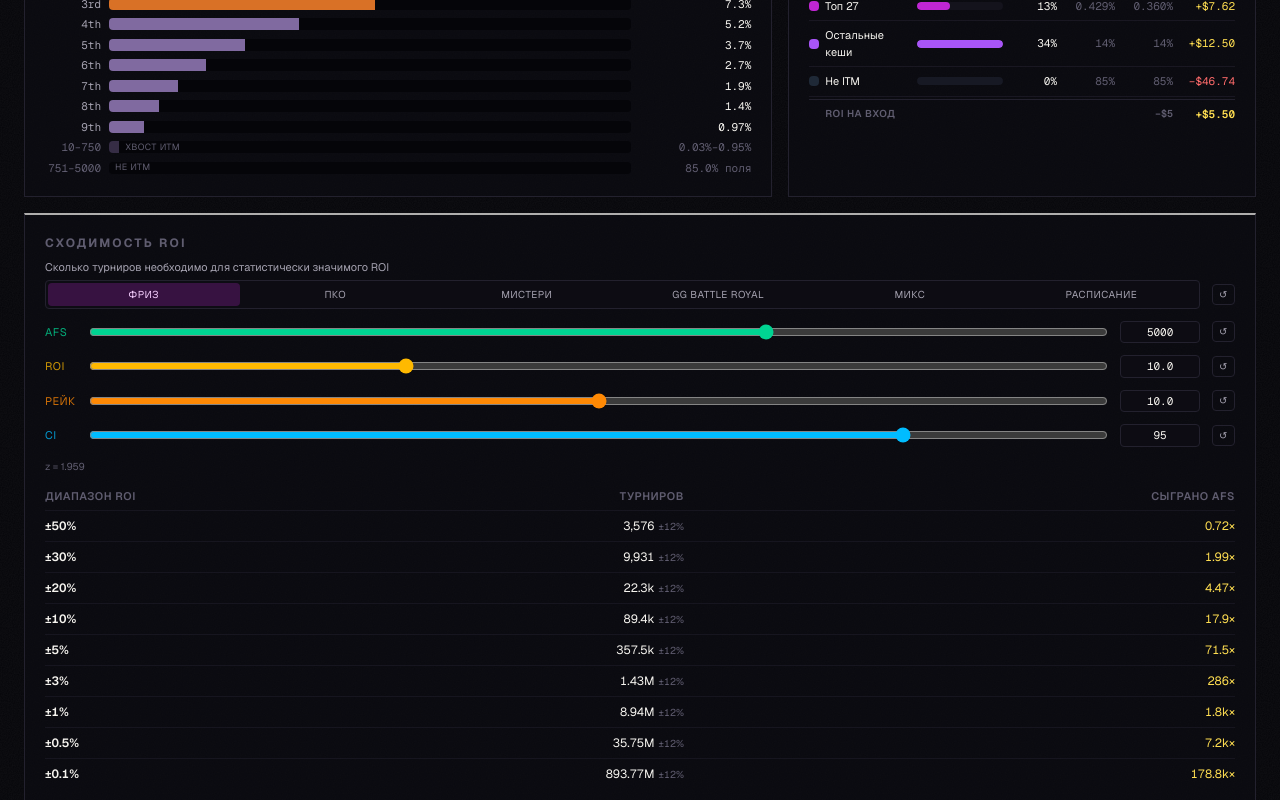
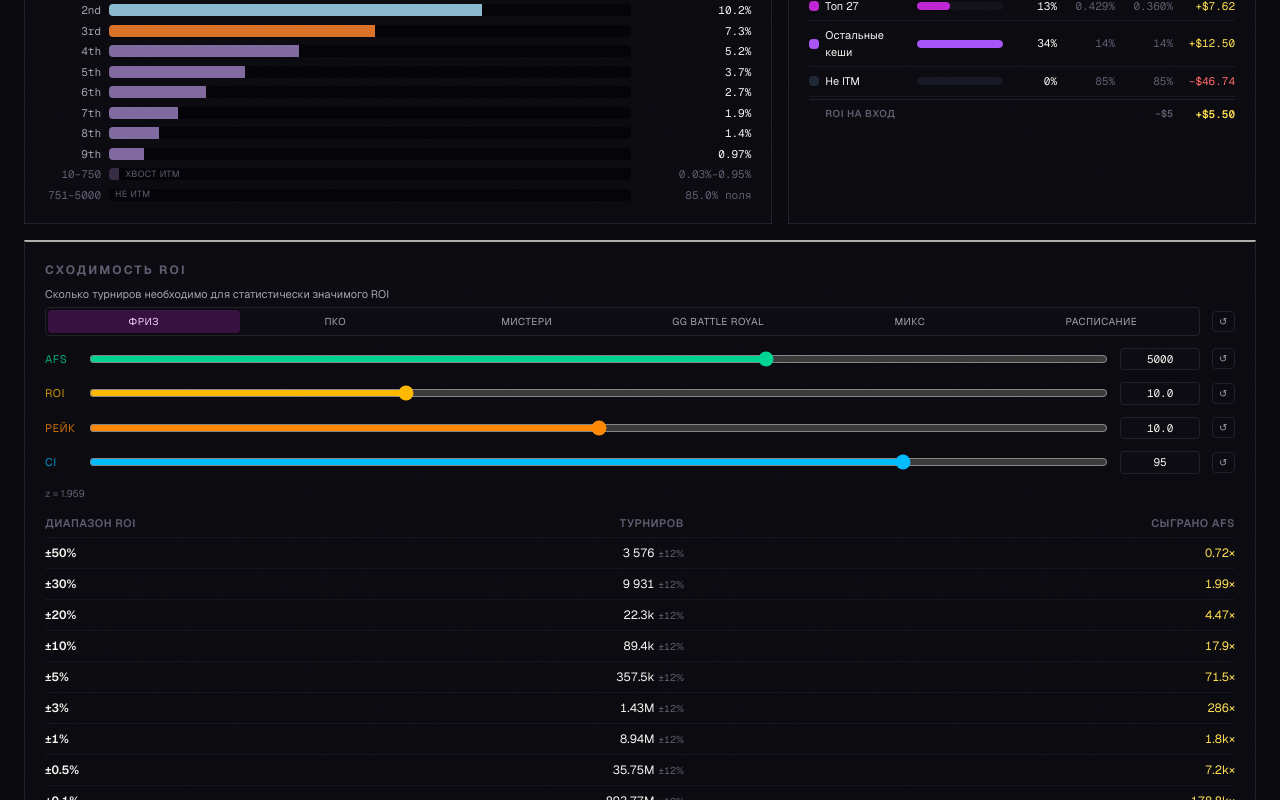
Before and after one commit to loremcdmx/tournament-variance-sim, a Next.js app: page / in a window 1280 px wide. Shown: the part 863-1663 px from the top of the page. Built offline with nearby package versions, Linux system fonts and the light colour scheme.

Commit message:
Align convergence diagnostics and validation policy

```diff
--- a/scripts/fit_drift_report.ts
+++ b/scripts/fit_drift_report.ts
@@ -1,10 +1,16 @@
 /**
- * In-sample drift report for σ_ROI power-law fits.
+ * In-sample drift report for σ_ROI runtime fits.
  *
  * Reads canonical scripts/fit_beta_*.json + optional matching
- * *_200k_probe.json artifacts and evaluates how well the fitted surface
- * σ_fit(field, roi) = (C0 + C1·roi) · field^β reproduces the measured
- * σ grid in each artifact. No simulation runs — pure re-evaluation.
+ * *_200k_probe.json artifacts and evaluates how well the runtime surface
+ * reproduces the measured σ grid in each artifact. No simulation runs —
+ * pure re-evaluation.
+ *
+ * Runtime forms:
+ *   - Freeze: single-β, σ = (C0 + C1·roi) · field^β
+ *   - PKO / Mystery: 2D log-poly,
+ *       log σ = a0 + a1·L + a2·L² + b1·R + b2·R² + c·R·L
+ *   - Mystery Battle Royale: fixed-AFS linear σ = C0 + C1·roi
  *
  * For freeze / pko / mystery the artifact carries a (fields × rois) table,
  * and we report residuals r = (σ_fit − σ_measured) / σ_measured in three
@@ -34,10 +40,23 @@
 import path from "node:path";
 
 interface FieldFit {
+  kind: "single-beta";
   C0: number;
   C1: number;
   beta: number;
 }
+
+interface LogPoly2DFit {
+  kind: "log-poly-2d";
+  a0: number;
+  a1: number;
+  a2: number;
+  b1: number;
+  b2: number;
+  c: number;
+}
+
+type RuntimeFit = FieldFit | LogPoly2DFit;
 
 interface FieldArtifact {
   fields: number[];
@@ -82,8 +101,8 @@
   format: "freeze" | "pko" | "pko_core" | "mystery";
   canonicalPath: string;
   probePath: string | null;
-  canonicalFit: FieldFit;
-  probeFit: FieldFit | null;
+  canonicalFit: RuntimeFit;
+  probeFit: RuntimeFit | null;
   combos: ComboReport[];
 }
 
@@ -122,8 +141,19 @@
 
 const MBR_PATH = "scripts/fit_beta_mystery_royale.json";
 
-function sigmaFit(f: FieldFit, field: number, roi: number): number {
-  return (f.C0 + f.C1 * roi) * Math.pow(field, f.beta);
+function sigmaFit(f: RuntimeFit, field: number, roi: number): number {
+  if (f.kind === "single-beta") {
+    return (f.C0 + f.C1 * roi) * Math.pow(field, f.beta);
+  }
+  const L = Math.log(field);
+  return Math.exp(
+    f.a0 +
+      f.a1 * L +
+      f.a2 * L * L +
+      f.b1 * roi +
+      f.b2 * roi * roi +
+      f.c * roi * L,
+  );
 }
 
 function quantile(xs: number[], q: number): number {
@@ -137,7 +167,7 @@
 }
 
 function statsFor(
-  fit: FieldFit,
+  fit: RuntimeFit,
   art: FieldArtifact,
   zone: Zone,
 ): ResidualStats {
@@ -187,12 +217,70 @@
   }
 }
 
-function asFit(art: { cRoiLinear: { C0: number; C1: number }; globalBeta?: number }): FieldFit {
+function asSingleBetaFit(art: { cRoiLinear: { C0: number; C1: number }; globalBeta?: number }): FieldFit {
   return {
+    kind: "single-beta",
     C0: art.cRoiLinear.C0,
     C1: art.cRoiLinear.C1,
     beta: art.globalBeta ?? 0,
   };
+}
+
+function features2DLogPoly(field: number, roi: number): number[] {
+  const L = Math.log(field);
+  return [1, L, L * L, roi, roi * roi, roi * L];
+}
+
+function solve(A: number[][], b: number[]): number[] {
+  const n = A.length;
+  const M = A.map((row, i) => [...row, b[i]]);
+  for (let col = 0; col < n; col++) {
+    let piv = col;
+    for (let row = col + 1; row < n; row++) {
+      if (Math.abs(M[row][col]) > Math.abs(M[piv][col])) piv = row;
+    }
+    if (piv !== col) [M[col], M[piv]] = [M[piv], M[col]];
+    const d = M[col][col];
+    if (Math.abs(d) < 1e-14) throw new Error(`singular normal equation at col=${col}`);
+    for (let j = col; j <= n; j++) M[col][j] /= d;
+    for (let row = 0; row < n; row++) {
+      if (row === col) continue;
+      const f = M[row][col];
+      for (let j = col; j <= n; j++) M[row][j] -= f * M[col][j];
+    }
+  }
+  return M.map((row) => row[n]);
+}
+
+function fitLogPoly2D(art: FieldArtifact): LogPoly2DFit {
+  const p = 6;
+  const xtx: number[][] = Array.from({ length: p }, () => Array(p).fill(0));
+  const xty: number[] = Array(p).fill(0);
+  for (const roi of art.rois) {
+    const row = art.table[String(roi)];
+    if (!row || row.length !== art.fields.length) {
+      throw new Error(`mismatched table row for roi=${roi}`);
+    }
+    for (let i = 0; i < art.fields.length; i++) {
+      const sigma = row[i];
+      if (!Number.isFinite(sigma) || sigma <= 0) {
+        throw new Error(`invalid sigma=${sigma} for roi=${roi}, field=${art.fields[i]}`);
+      }
+      const x = features2DLogPoly(art.fields[i], roi);
+      const y = Math.log(sigma);
+      for (let j = 0; j < p; j++) {
+        xty[j] += x[j] * y;
+        for (let k = 0; k < p; k++) xtx[j][k] += x[j] * x[k];
+      }
+    }
+  }
+  const [a0, a1, a2, b1, b2, c] = solve(xtx, xty);
+  return { kind: "log-poly-2d", a0, a1, a2, b1, b2, c };
+}
+
+function runtimeFitFor(format: FormatReport["format"], art: FieldArtifact): RuntimeFit {
+  if (format === "pko" || format === "mystery") return fitLogPoly2D(art);
+  return asSingleBetaFit(art);
 }
 
 async function runFieldFormat(
@@ -211,12 +299,12 @@
   }
   const probe = await readJsonIfExists<FieldArtifact>(probePath);
 
-  const canonicalFit = asFit(canonical);
-  const probeFit = probe ? asFit(probe) : null;
+  const canonicalFit = runtimeFitFor(id, canonical);
+  const probeFit = probe ? runtimeFitFor(id, probe) : null;
 
   const combos: ComboReport[] = [];
 
-  const build = (fit: FieldFit, art: FieldArtifact): ComboReport["zones"] => ({
+  const build = (fit: RuntimeFit, art: FieldArtifact): ComboReport["zones"] => ({
     full: statsFor(fit, art, ZONES[0]),
     userWide: statsFor(fit, art, ZONES[1]),
     userNarrow: statsFor(fit, art, ZONES[2]),
@@ -289,6 +377,17 @@
   return (x * 100).toFixed(2) + "%";
 }
 
+function fitSummary(f: RuntimeFit): string {
+  if (f.kind === "single-beta") {
+    return `single-β C0=${f.C0.toFixed(4)} C1=${f.C1.toFixed(4)} β=${f.beta.toFixed(4)}`;
+  }
+  return (
+    `log-poly-2d a0=${f.a0.toFixed(4)} a1=${f.a1.toFixed(4)} ` +
+    `a2=${f.a2.toFixed(4)} b1=${f.b1.toFixed(4)} ` +
+    `b2=${f.b2.toFixed(4)} c=${f.c.toFixed(4)}`
+  );
+}
+
 function logCombo(format: string, combo: ComboReport): void {
   const label = `${combo.fit} fit × ${combo.grid} grid`;
   console.log(`  ${format.padEnd(12)} ${label}`);
@@ -311,12 +410,12 @@
   }
   const mbr = await runMbr();
 
-  console.log("fit_drift_report — in-sample residuals (σ_fit − σ_measured) / σ_measured\n");
+  console.log("fit_drift_report — runtime-fit residuals (σ_fit − σ_measured) / σ_measured\n");
   for (const rep of fieldReports) {
     console.log(
-      `${rep.format}:  canonical C0=${rep.canonicalFit.C0.toFixed(4)} C1=${rep.canonicalFit.C1.toFixed(4)} β=${rep.canonicalFit.beta.toFixed(4)}` +
+      `${rep.format}:  canonical ${fitSummary(rep.canonicalFit)}` +
         (rep.probeFit
-          ? `  |  probe C0=${rep.probeFit.C0.toFixed(4)} C1=${rep.probeFit.C1.toFixed(4)} β=${rep.probeFit.beta.toFixed(4)}`
+          ? `  |  probe ${fitSummary(rep.probeFit)}`
           : "  (no probe on disk)"),
     );
     for (const c of rep.combos) logCombo(rep.format, c);
--- a/scripts/mix_effective_fit.ts
+++ b/scripts/mix_effective_fit.ts
@@ -1,13 +1,21 @@
 /**
- * Mix σ_ROI = sqrt(p·σ²_pko + (1−p)·σ²_freeze) is NOT a clean power law —
- * it's a sum of two power laws with different exponents. Fit an effective
- * C·field^β over [50, 50k] for common mix ratios × ROIs to report.
+ * Mix σ_ROI = sqrt(p·σ²_pko + (1−p)·σ²_freeze) is NOT a clean power law.
+ * Freeze is single-β, while the runtime PKO surface is a 2D log-polynomial.
+ * Fit an effective C·field^β over [50, 50k] for common mix ratios × ROIs
+ * to report.
  *
  *   npx tsx scripts/mix_effective_fit.ts
  */
 
 const FREEZE = { C0: 0.6564, C1: 0, beta: 0.3694 };
-const PKO = { C0: 0.6265, C1: 0.4961, beta: 0.2763 };
+const PKO = {
+  a0: 1.21374,
+  a1: -0.21789,
+  a2: 0.03473,
+  b1: 0.67318,
+  b2: -0.03445,
+  c: -0.05298,
+};
 
 const FIELDS = [
   50, 75, 100, 150, 200, 300, 500, 750, 1000, 1500, 2000, 3000, 5000, 7500,
@@ -16,7 +24,15 @@
 
 function sigmaMix(afs: number, roi: number, p: number): number {
   const sigmaF = Math.max(0, FREEZE.C0 + FREEZE.C1 * roi) * Math.pow(afs, FREEZE.beta);
-  const sigmaP = Math.max(0, PKO.C0 + PKO.C1 * roi) * Math.pow(afs, PKO.beta);
+  const L = Math.log(Math.max(1, afs));
+  const sigmaP = Math.exp(
+    PKO.a0 +
+      PKO.a1 * L +
+      PKO.a2 * L * L +
+      PKO.b1 * roi +
+      PKO.b2 * roi * roi +
+      PKO.c * roi * L,
+  );
   return Math.sqrt(p * sigmaP * sigmaP + (1 - p) * sigmaF * sigmaF);
 }
 
@@ -48,7 +64,7 @@
 const MIXES = [0, 0.3, 0.4, 0.5, 0.6, 0.7, 1];
 
 console.log("Effective σ_ROI = C · field^β fit over field ∈ [50, 50 000].");
-console.log("(mix is a sum of two power laws — fit is approximate, R² drops in 30..70 %)");
+console.log("(mix composes runtime freeze + PKO surfaces — fit is approximate, R² drops in 30..70 %)");
 console.log("");
 console.log(
   "  ROI    pkoShare    C        β       R²      σ(1k)    σ(10k)",
--- a/scripts/verify_convergence_tabs.ts
+++ b/scripts/verify_convergence_tabs.ts
@@ -12,18 +12,66 @@
 import fs from "node:fs";
 import path from "node:path";
 
-const SIGMA_ROI_FREEZE = { C0: 0.6564, C1: 0, beta: 0.3694 };
-const SIGMA_ROI_PKO = { C0: 0.6265, C1: 0.4961, beta: 0.2763 };
-const SIGMA_ROI_MYSTERY = { C0: 2.5164, C1: 3.7097, beta: 0.1325 };
-const SIGMA_ROI_MYSTERY_ROYALE = { C0: 8.1534, C1: 7.9063, beta: 0 };
+type SingleBetaCoef = {
+  kind: "single-beta";
+  C0: number;
+  C1: number;
+  beta: number;
+};
+type LogPoly2DCoef = {
+  kind: "log-poly-2d";
+  a0: number;
+  a1: number;
+  a2: number;
+  b1: number;
+  b2: number;
+  c: number;
+};
+type RuntimeCoef = SingleBetaCoef | LogPoly2DCoef;
+
+const SIGMA_ROI_FREEZE: SingleBetaCoef = { kind: "single-beta", C0: 0.6564, C1: 0, beta: 0.3694 };
+const SIGMA_ROI_PKO: LogPoly2DCoef = {
+  kind: "log-poly-2d",
+  a0: 1.21374,
+  a1: -0.21789,
+  a2: 0.03473,
+  b1: 0.67318,
+  b2: -0.03445,
+  c: -0.05298,
+};
+const SIGMA_ROI_MYSTERY: LogPoly2DCoef = {
+  kind: "log-poly-2d",
+  a0: 2.33290,
+  a1: -0.27564,
+  a2: 0.02917,
+  b1: 1.14218,
+  b2: -0.09962,
+  c: -0.08406,
+};
+const SIGMA_ROI_MYSTERY_ROYALE: SingleBetaCoef = { kind: "single-beta", C0: 8.1534, C1: 7.9063, beta: 0 };
 const FIT_RAKE_BY_FORMAT = { freeze: 0.1, pko: 0.1, mystery: 0.1, "mystery-royale": 0.08 } as const;
 
-type Coef = typeof SIGMA_ROI_FREEZE;
 type Fmt = keyof typeof FIT_RAKE_BY_FORMAT;
 
-function sigmaFor(coef: Coef, afs: number, roi: number, rake: number, fitRake: number): number {
+function evalSigma(coef: RuntimeCoef, afs: number, roi: number): number {
+  const f = Math.max(1, afs);
+  if (coef.kind === "log-poly-2d") {
+    const L = Math.log(f);
+    return Math.exp(
+      coef.a0 +
+        coef.a1 * L +
+        coef.a2 * L * L +
+        coef.b1 * roi +
+        coef.b2 * roi * roi +
+        coef.c * roi * L,
+    );
+  }
+  return Math.max(0, coef.C0 + coef.C1 * roi) * Math.pow(f, coef.beta);
+}
+
+function sigmaFor(coef: RuntimeCoef, afs: number, roi: number, rake: number, fitRake: number): number {
   const rakeScale = (1 + fitRake) / (1 + rake);
-  return Math.max(0, coef.C0 + coef.C1 * roi) * Math.pow(Math.max(1, afs), coef.beta) * rakeScale;
+  return evalSigma(coef, afs, roi) * rakeScale;
 }
 
 function inverseErf(x: number): number {
@@ -64,20 +112,20 @@
 // ---------- Tab 2: PKO ------------------------------------------------------
 
 console.log("\n==== TAB: pko ====");
-const sPkoLoRoi = sigmaFor(SIGMA_ROI_PKO, 1000, -0.3, 0.1, 0.1);
-const sPkoHiRoi = sigmaFor(SIGMA_ROI_PKO, 1000, 1.0, 0.1, 0.1);
-console.log(`σ@-30% = ${sPkoLoRoi.toFixed(3)}  σ@+100% = ${sPkoHiRoi.toFixed(3)}  (must be ↑)`);
+const sPkoLoRoi = sigmaFor(SIGMA_ROI_PKO, 1000, -0.2, 0.1, 0.1);
+const sPkoHiRoi = sigmaFor(SIGMA_ROI_PKO, 1000, 0.8, 0.1, 0.1);
+console.log(`σ@-20% = ${sPkoLoRoi.toFixed(3)}  σ@+80% = ${sPkoHiRoi.toFixed(3)}  (must be ↑ in-box)`);
 if (sPkoHiRoi <= sPkoLoRoi) throw new Error(`pko σ not monotone↑ in ROI`);
-console.log("  ✓ σ monotone↑ in ROI (C1>0)");
+console.log("  ✓ σ monotone↑ in ROI inside fit box");
 
 // ---------- Tab 3: MYSTERY --------------------------------------------------
 
 console.log("\n==== TAB: mystery ====");
-const sMyLoRoi = sigmaFor(SIGMA_ROI_MYSTERY, 1000, -0.3, 0.1, 0.1);
-const sMyHiRoi = sigmaFor(SIGMA_ROI_MYSTERY, 1000, 1.0, 0.1, 0.1);
-console.log(`σ@-30% = ${sMyLoRoi.toFixed(3)}  σ@+100% = ${sMyHiRoi.toFixed(3)}  (must be ↑)`);
+const sMyLoRoi = sigmaFor(SIGMA_ROI_MYSTERY, 1000, -0.2, 0.1, 0.1);
+const sMyHiRoi = sigmaFor(SIGMA_ROI_MYSTERY, 1000, 0.8, 0.1, 0.1);
+console.log(`σ@-20% = ${sMyLoRoi.toFixed(3)}  σ@+80% = ${sMyHiRoi.toFixed(3)}  (must be ↑ in-box)`);
 if (sMyHiRoi <= sMyLoRoi) throw new Error(`mystery σ not monotone↑ in ROI`);
-console.log("  ✓ σ monotone↑ in ROI");
+console.log("  ✓ σ monotone↑ in ROI inside fit box");
 
 // ---------- Tab 4: MYSTERY-ROYALE (β=0, AFS-independent) --------------------
 
@@ -139,7 +187,7 @@
   { fmt: "mystery-royale" as Fmt, afs: 18, roi: 0.05, rake: 0.08, count: 20 },
 ];
 const totalCount = rows.reduce((a, r) => a + r.count, 0);
-const COEF: Record<Fmt, Coef> = {
+const COEF: Record<Fmt, RuntimeCoef> = {
   freeze: SIGMA_ROI_FREEZE,
   pko: SIGMA_ROI_PKO,
   mystery: SIGMA_ROI_MYSTERY,
--- a/scripts/xval_mystery.ts
+++ b/scripts/xval_mystery.ts
@@ -3,7 +3,7 @@
  *
  * Training (fit_beta_mystery.json, 2026-04-18) used 18 fields × 11 ROIs.
  * This script measures σ_ROI on held-out combinations not in the training
- * grid, comparing against the predictor σ = (C0 + C1·roi) · field^β.
+ * grid, comparing against the runtime 2D log-poly Mystery predictor.
  *
  *   npx tsx scripts/xval_mystery.ts
  */
@@ -18,10 +18,15 @@
 // Different seed from training (20260417/20260418) — independence of samples.
 const SEED = 20260419;
 
-// Fresh Mystery coefficients from fit_beta_mystery.json.
-const C0 = 2.5164;
-const C1 = 3.7097;
-const BETA = 0.1325;
+// Runtime Mystery coefficients from ConvergenceChart.tsx.
+const MYSTERY = {
+  a0: 2.33290,
+  a1: -0.27564,
+  a2: 0.02917,
+  b1: 1.14218,
+  b2: -0.09962,
+  c: -0.08406,
+};
 
 // Held-out (field, ROI) pairs: none of these appear in the training grid.
 // Fields chosen between training grid points; ROIs chosen between the 11 trained ROIs.
@@ -72,12 +77,26 @@
   return { sigma, sigmaSE };
 }
 
+function predictMystery(afs: number, roi: number): number {
+  const L = Math.log(Math.max(1, afs));
+  return Math.exp(
+    MYSTERY.a0 +
+      MYSTERY.a1 * L +
+      MYSTERY.a2 * L * L +
+      MYSTERY.b1 * roi +
+      MYSTERY.b2 * roi * roi +
+      MYSTERY.c * roi * L,
+  );
+}
+
 async function main() {
   const t0 = Date.now();
   console.log(
     `xval_mystery: ${HELD_OUT.length} held-out (field,roi) points, N=${N_TOURNEYS}, samples=${SAMPLES}, seed=${SEED}`,
   );
-  console.log(`  predictor: σ = (${C0} + ${C1}·roi) · field^${BETA}`);
+  console.log(
+    "  predictor: log σ = a0 + a1·L + a2·L² + b1·R + b2·R² + c·R·L",
+  );
   console.log("");
   console.log(
     "  field   roi      σ(actual)  σ(SE)    σ(pred)    Δ        Δ/σ(SE)  Δ/σ(%)",
@@ -97,7 +116,7 @@
   }> = [];
   for (const { afs, roi } of HELD_OUT) {
     const { sigma, sigmaSE } = measure(afs, roi);
-    const pred = (C0 + C1 * roi) * Math.pow(afs, BETA);
+    const pred = predictMystery(afs, roi);
     const resid = sigma - pred;
     const residStd = resid / sigmaSE;
     const residPct = (resid / sigma) * 100;
--- a/src/components/charts/ConvergenceChart.tsx
+++ b/src/components/charts/ConvergenceChart.tsx
@@ -1,8 +1,8 @@
 "use client";
 
 import { memo, useEffect, useMemo, useState } from "react";
-import { useT } from "@/lib/i18n/LocaleProvider";
-import type { DictKey } from "@/lib/i18n/dict";
+import { useLocale } from "@/lib/i18n/LocaleProvider";
+import type { DictKey, Locale } from "@/lib/i18n/dict";
 import type { TournamentRow } from "@/lib/sim/types";
 import {
   getConvergenceBandPolicy,
@@ -234,11 +234,14 @@
   );
   return (clamped - AFS_LOG_MIN) / (AFS_LOG_MAX - AFS_LOG_MIN);
 }
-function fmtAfs(n: number): string {
+function localeTag(locale: Locale): "ru-RU" | "en-US" {
+  return locale === "ru" ? "ru-RU" : "en-US";
+}
+function fmtAfs(n: number, locale: Locale): string {
   if (!Number.isFinite(n)) return "—";
   if (n >= 10_000) return `${(n / 1000).toFixed(1)}k`;
   if (n >= 1000) return `${(n / 1000).toFixed(2)}k`;
-  return Math.round(n).toLocaleString();
+  return Math.round(n).toLocaleString(localeTag(locale));
 }
 
 // Winitzki's approximation of the inverse error function (max error ~4e-4),
@@ -259,7 +262,7 @@
 export const ConvergenceChart = memo(function ConvergenceChart({
   schedule,
 }: Props) {
-  const t = useT();
+  const { locale, t } = useLocale();
 
   // Baseline avgField / roi are taken from the current schedule when present;
   // if the user hasn't loaded a schedule yet, fall back to neutral defaults
@@ -280,14 +283,10 @@
         countTotal += c;
         fieldWeighted += c * p;
         roiWeighted += c * row.roi;
-        // Match inferGameType's threshold so Battle Royale (σ²≥1.4) is
-        // tracked as its own bucket — otherwise it collapses into "mystery"
-        // and the baseline-format heuristic snaps to the wrong fit.
-        const b = row.bountyFraction ?? 0;
-        const m = row.mysteryBountyVariance ?? 0;
-        if (b > 0 && m >= 1.4) mysteryRoyaleCount += c;
-        else if (b > 0 && m > 0) mysteryCount += c;
-        else if (b > 0) pkoCount += c;
+        const rowFormat = inferRowFormat(row);
+        if (rowFormat === "mystery-royale") mysteryRoyaleCount += c;
+        else if (rowFormat === "mystery") mysteryCount += c;
+        else if (rowFormat === "pko") pkoCount += c;
       }
     }
     const avgField = countTotal > 0 ? fieldWeighted / countTotal : 1000;
@@ -665,7 +664,7 @@
     if (n >= 1e9) return `${(n / 1e9).toFixed(2)}B`;
     if (n >= 1e6) return `${(n / 1e6).toFixed(2)}M`;
     if (n >= 1e4) return `${(n / 1e3).toFixed(1)}k`;
-    return Math.round(n).toLocaleString();
+    return Math.round(n).toLocaleString(localeTag(locale));
   };
   const fmtField = (n: number): string => {
     if (!Number.isFinite(n)) return "—";
@@ -804,7 +803,7 @@
           onClick={() => setAfsPosOverride(null)}
           disabled={afsLocked}
           className="rounded border border-[color:var(--color-border)] px-1.5 py-0.5 text-[10px] uppercase tracking-wider hover:bg-[color:var(--color-bg-elev)] disabled:cursor-not-allowed disabled:hover:bg-transparent"
-          title={afsLocked ? "—" : `reset to ${fmtAfs(baseline.avgField)}`}
+          title={afsLocked ? "—" : `reset to ${fmtAfs(baseline.avgField, locale)}`}
         >
           ↺
         </button>
@@ -1048,7 +1047,7 @@
                   className="border-t border-[color:var(--color-border)]/50 text-[color:var(--color-fg-muted)]"
                 >
                   <td className="py-1 pr-2 truncate max-w-[160px]">{r.label}</td>
-                  <td className="py-1 px-2 text-right">{fmtAfs(r.afs)}</td>
+                  <td className="py-1 px-2 text-right">{fmtAfs(r.afs, locale)}</td>
                   <td className="py-1 px-2 text-right">
                     {(r.roi * 100).toFixed(1)}%
                   </td>
--- a/src/lib/i18n/dict.ts
+++ b/src/lib/i18n/dict.ts
@@ -379,6 +379,10 @@
   "controls.seed": {
     en: "Run number (reproducibility)",
     ru: "Номер рана (повторяемость)",
+  },
+  "controls.seedAuto": {
+    en: "new seed on launch",
+    ru: "новый сид при запуске",
   },
   "controls.seedReroll": { en: "Re-roll", ru: "Перебросить" },
   "controls.roiStdErr": {
--- a/src/lib/sim/validation.ts
+++ b/src/lib/sim/validation.ts
@@ -5,7 +5,8 @@
  * UI as structured warnings rather than silent clamps. Runs on the main
  * thread before the worker dispatch.
  */
-import { calibrateShelledItm } from "./finishModel";
+import { applyBountyBias, calibrateShelledItm } from "./finishModel";
+import { normalizeBrMrConsistency } from "./gameType";
 import { getPayoutTable } from "./payouts";
 import type { FinishModelConfig, TournamentRow } from "./types";
 
@@ -39,7 +40,8 @@
   model: FinishModelConfig,
 ): ScheduleFeasibility {
   const issues: RowFeasibilityIssue[] = [];
-  schedule.forEach((row, idx) => {
+  schedule.forEach((rawRow, idx) => {
+    const row = normalizeBrMrConsistency(rawRow);
     if (row.itmRate == null || row.itmRate <= 0) return;
     if (!row.finishBuckets) return;
     const hasLock =
@@ -48,17 +50,46 @@
       row.finishBuckets.ft != null;
     if (!hasLock) return;
 
-    const N = Math.max(2, Math.floor(row.players));
+    const lateRegMult = Math.max(1, row.lateRegMultiplier ?? 1);
+    const N = Math.max(2, Math.floor(row.players * lateRegMult));
+
+    const maxEntries = Math.max(1, Math.floor(row.maxEntries ?? 1));
+    const reRate = Math.max(
+      0,
+      Math.min(1, row.reentryRate ?? (maxEntries > 1 ? 1 : 0)),
+    );
+    let reentryExpected = 0;
+    if (maxEntries > 1 && reRate > 0) {
+      if (reRate === 1) {
+        reentryExpected = maxEntries - 1;
+      } else {
+        const M = maxEntries - 1;
+        reentryExpected = (reRate * (1 - Math.pow(reRate, M))) / (1 - reRate);
+      }
+    }
+
     const payouts = getPayoutTable(row.payoutStructure, N, row.customPayouts);
     const paidCount = payouts.reduce((n, p) => (p > 0 ? n + 1 : n), 0);
-    const basePool = row.players * row.buyIn;
+    const effectiveSeats = N * (1 + reentryExpected);
+    const basePool = effectiveSeats * row.buyIn;
+    const overlay = Math.max(0, (row.guarantee ?? 0) - basePool);
     const entryCost = row.buyIn * (1 + row.rake);
+    const totalWinningsEV = entryCost * (1 + row.roi);
     const bountyFraction = Math.max(0, Math.min(0.9, row.bountyFraction ?? 0));
-    const bountyPerSeat = row.buyIn * bountyFraction;
-    const bountyLift = Math.max(0.1, Math.min(3, (1 + row.rake) * (1 + row.roi)));
-    const bountyMean = bountyPerSeat * bountyLift;
-    const prizePool = basePool * (1 - bountyFraction);
-    const targetRegular = Math.max(0.01, entryCost * (1 + row.roi) - bountyMean);
+    let bountyMean = 0;
+    let prizePool = basePool + overlay;
+    if (bountyFraction > 0) {
+      const bountyPerSeat = row.buyIn * bountyFraction;
+      const bountyLift = Math.max(
+        0.1,
+        Math.min(3, (1 + row.rake) * (1 + row.roi)),
+      );
+      const defaultBountyMean = bountyPerSeat * bountyLift;
+      const bias = Math.max(-0.25, Math.min(0.25, row.bountyEvBias ?? 0));
+      bountyMean = applyBountyBias(defaultBountyMean, totalWinningsEV, bias);
+      prizePool = prizePool * (1 - bountyFraction);
+    }
+    const targetRegular = Math.max(0.01, totalWinningsEV - bountyMean);
 
     const r = calibrateShelledItm(
       N,
@@ -70,14 +101,22 @@
       row.finishBuckets,
       model,
     );
-    if (!r.feasible) {
+    const residualCanCloseTotal =
+      bountyFraction > 0 && r.currentWinnings <= totalWinningsEV + 1e-3;
+    const feasible = r.feasible || residualCanCloseTotal;
+    if (!feasible) {
+      const targetEv = bountyFraction > 0 ? totalWinningsEV : targetRegular;
+      const currentEv =
+        bountyFraction > 0
+          ? r.currentWinnings + Math.max(0, totalWinningsEV - r.currentWinnings)
+          : r.currentWinnings;
       issues.push({
         rowId: row.id,
         rowIdx: idx,
         label: row.label || `#${idx + 1}`,
-        targetEv: targetRegular,
-        currentEv: r.currentWinnings,
-        gap: r.currentWinnings - targetRegular,
+        targetEv,
+        currentEv,
+        gap: currentEv - targetEv,
       });
     }
   });
```
Also changed, not shown: src/components/ControlsPanel.tsx (+11 -0 lines), 2 other files (tests, documents, lock files or other folders).
